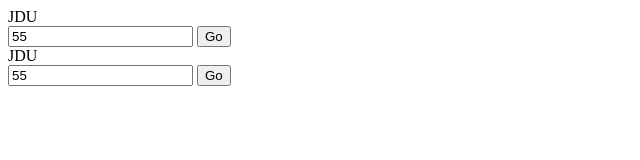
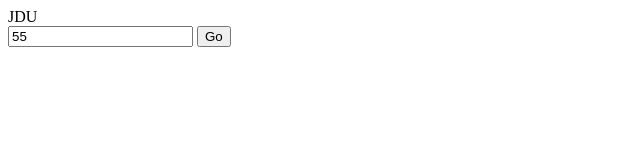
Before and after one commit to jdu214200/My-project, a plain HTML site: page 17/index.html in a window 1280 px wide. Shown: the whole page, without its empty margins (0-640 px from the left). Drawn offline with Linux system fonts and the light colour scheme.

Commit message:
Update index.html

```diff
--- a/17/index.html
+++ b/17/index.html
@@ -16,13 +16,6 @@
     </div>
 
 
-        <div> JDU <div>
-    <div class="container">
-
-        <input type="number" class="input-in" value="55">
-        <button>Go</button>
-        <div class="out"></div>
-    </div>
 
 
     <script src="js/script.js"></script>
```
